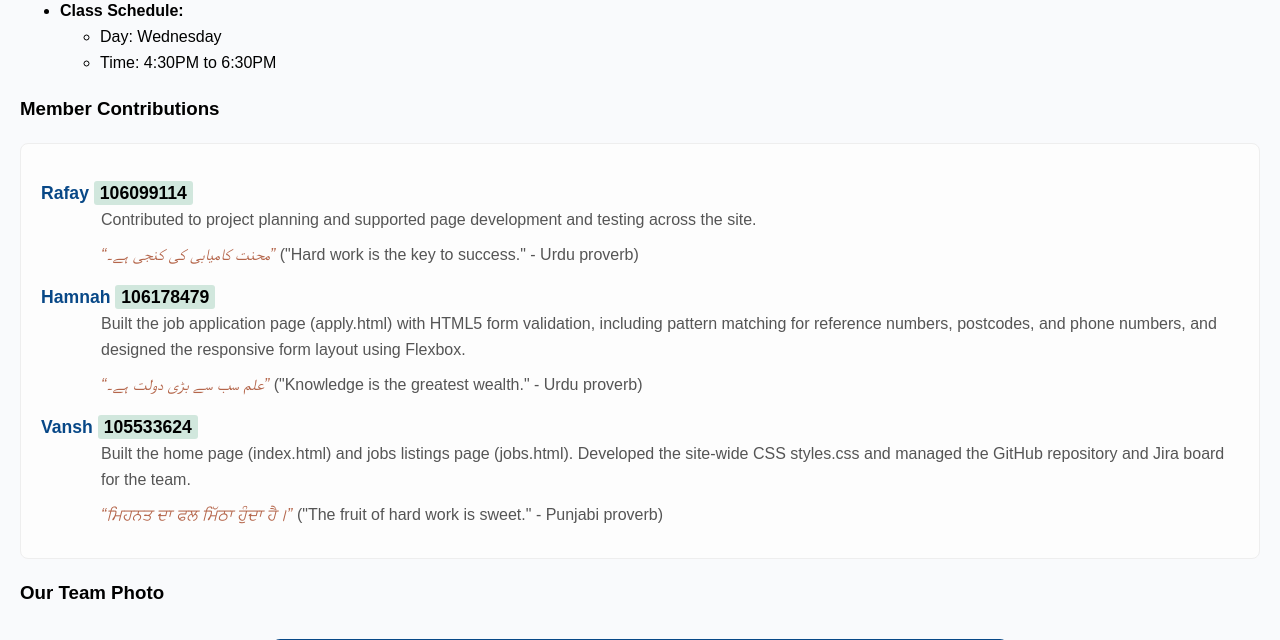
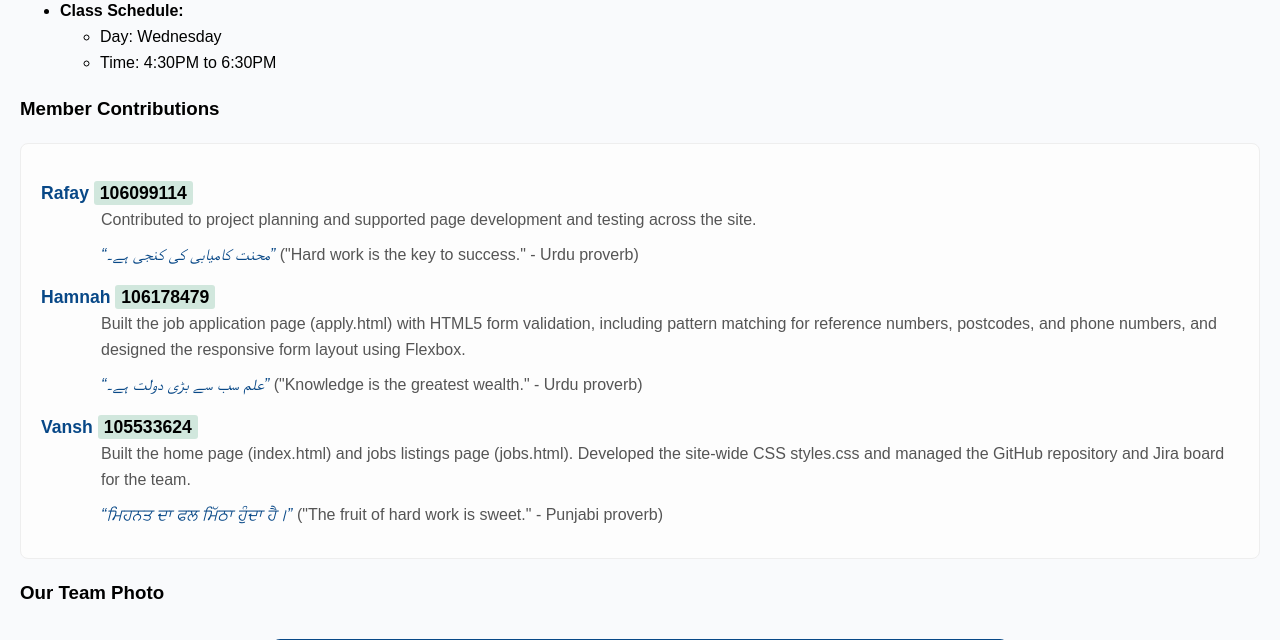
Before and after one commit to 105533624/Assignment_1, a PHP site: page /about.html in a window 1280 px wide. Shown: the part 256-896 px from the top of the page. Run offline with PHP 8.4, Linux system fonts and the light colour scheme.

Commit message:
Change color of italic text in about section

```diff
--- a/styles.css
+++ b/styles.css
@@ -501,7 +501,7 @@ legend{
 
 .about-dl q {
     font-style: italic;
-    color: #B4654A;
+    color: #084887;
 }
 
 .about-main {
```
